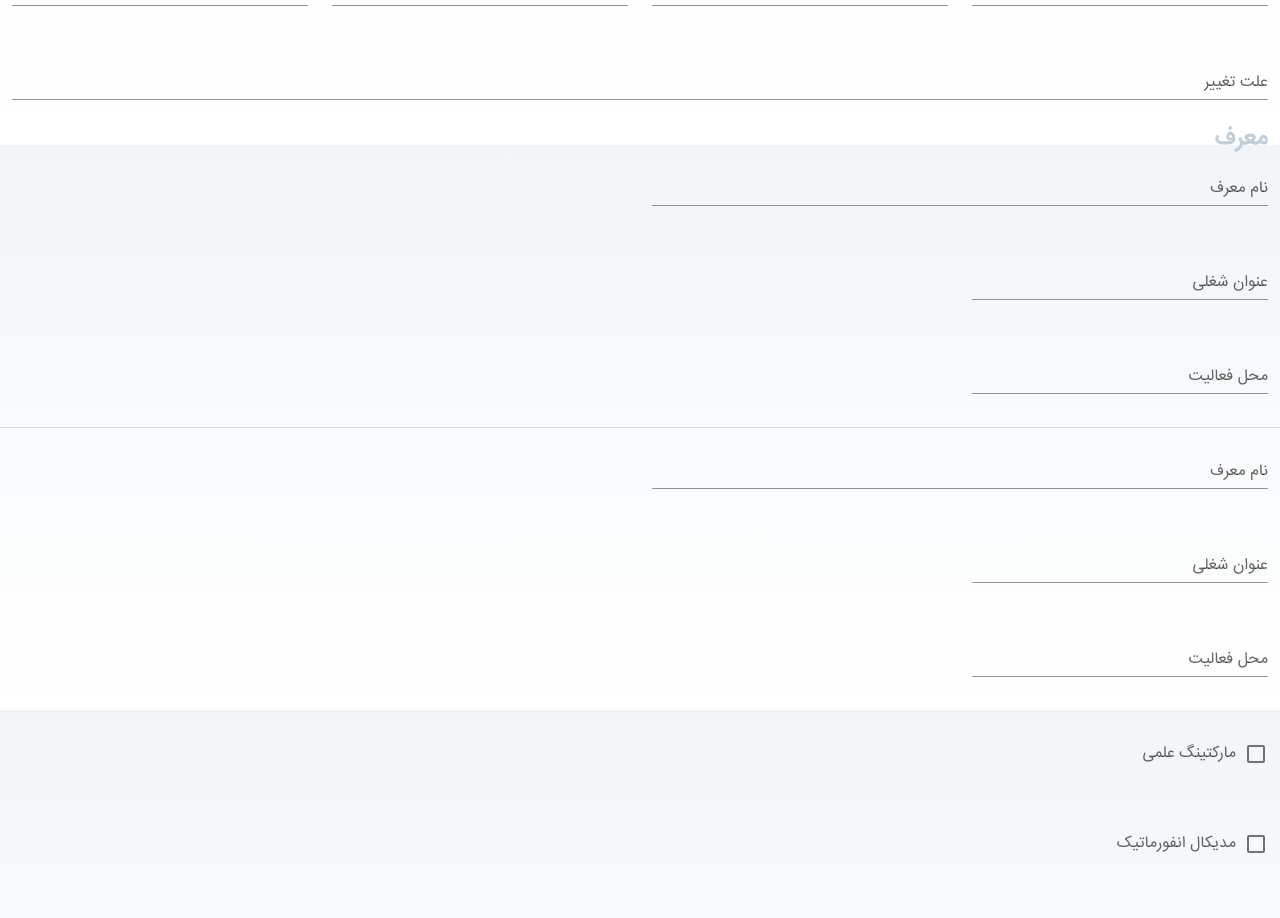
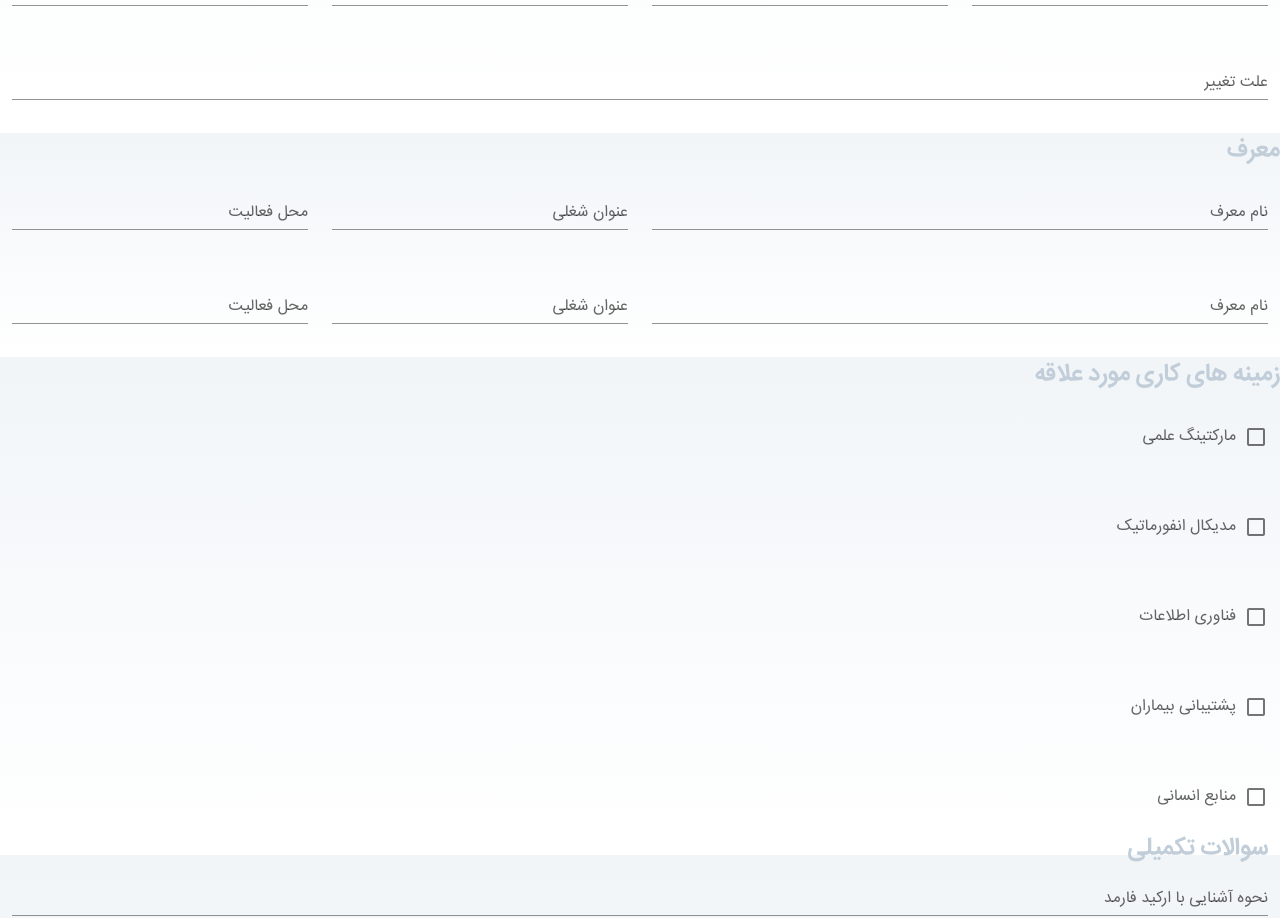
Before and after one commit to mistrs2p/orkidify_hr, a Vue app: page / in a window 1280 px wide. Shown: the part 4465-5383 px from the top of the page. Built offline with nearby package versions, Linux system fonts and the light colour scheme.

Commit message:
Presenter Component Added & Set

```diff
--- a/src/App.vue
+++ b/src/App.vue
@@ -17,67 +17,12 @@
         <Accent />
         <Language />
         <Occupation :years="years" :months="months" />
+        <Presenter />
 
-        <h2>معرف</h2>
-        <v-row>
-          <v-col
-            cols="6"
-          >
-            <v-text-field
-              label="نام معرف"
-            />
 
-          </v-col>
-
-          <v-col
-            cols="3"
-          >
-            <v-text-field
-              label="عنوان شغلی"
-            />
-
-          </v-col>
-
-          <v-col
-            cols="3"
-          >
-            <v-text-field
-              label="محل فعالیت"
-            />
-
-          </v-col>
-
-          <v-divider></v-divider>
-
-          <v-col
-            cols="6"
-          >
-            <v-text-field
-              label="نام معرف"
-            />
-
-          </v-col>
-
-          <v-col
-            cols="3"
-          >
-            <v-text-field
-              label="عنوان شغلی"
-            />
-
-          </v-col>
-
-          <v-col
-            cols="3"
-          >
-            <v-text-field
-              label="محل فعالیت"
-            />
-
-          </v-col>
-        </v-row>
 
         <v-row>
+          <h2>زمینه های کاری مورد علاقه</h2>
           <v-col
             cols="3"
           >
@@ -188,6 +133,7 @@ import ComputerSkills from './components/ComputerSkills'
 import Accent from './components/Accent'
 import Language from './components/Language'
 import Occupation from './components/Occupation'
+import Presenter from './components/Presenter'
 export default {
   name: 'App',
 
@@ -203,7 +149,8 @@ export default {
     ComputerSkills,
     Accent,
     Language,
-    Occupation
+    Occupation,
+    Presenter
   },
 
   data: () => ({
--- /dev/null
+++ b/src/components/Presenter.vue
@@ -0,0 +1,73 @@
+<template>
+    <v-row>
+        <div class="twoPart">
+            <h2>معرف</h2>
+        </div>
+        <div class="twoPart">
+            <v-col
+            cols="6"
+            >
+            <v-text-field
+                label="نام معرف"
+            />
+
+            </v-col>
+
+            <v-col
+            cols="3"
+            >
+            <v-text-field
+                label="عنوان شغلی"
+            />
+
+            </v-col>
+
+            <v-col
+            cols="3"
+            >
+            <v-text-field
+                label="محل فعالیت"
+            />
+
+            </v-col>
+
+            <v-divider></v-divider>
+
+            <v-col
+            cols="6"
+            >
+            <v-text-field
+                label="نام معرف"
+            />
+
+            </v-col>
+
+            <v-col
+            cols="3"
+            >
+            <v-text-field
+                label="عنوان شغلی"
+            />
+
+            </v-col>
+
+            <v-col
+            cols="3"
+            >
+            <v-text-field
+                label="محل فعالیت"
+            />
+            </v-col>
+        </div>
+    </v-row>
+</template>
+
+<script>
+export default {
+
+}
+</script>
+
+<style>
+
+</style>
```
